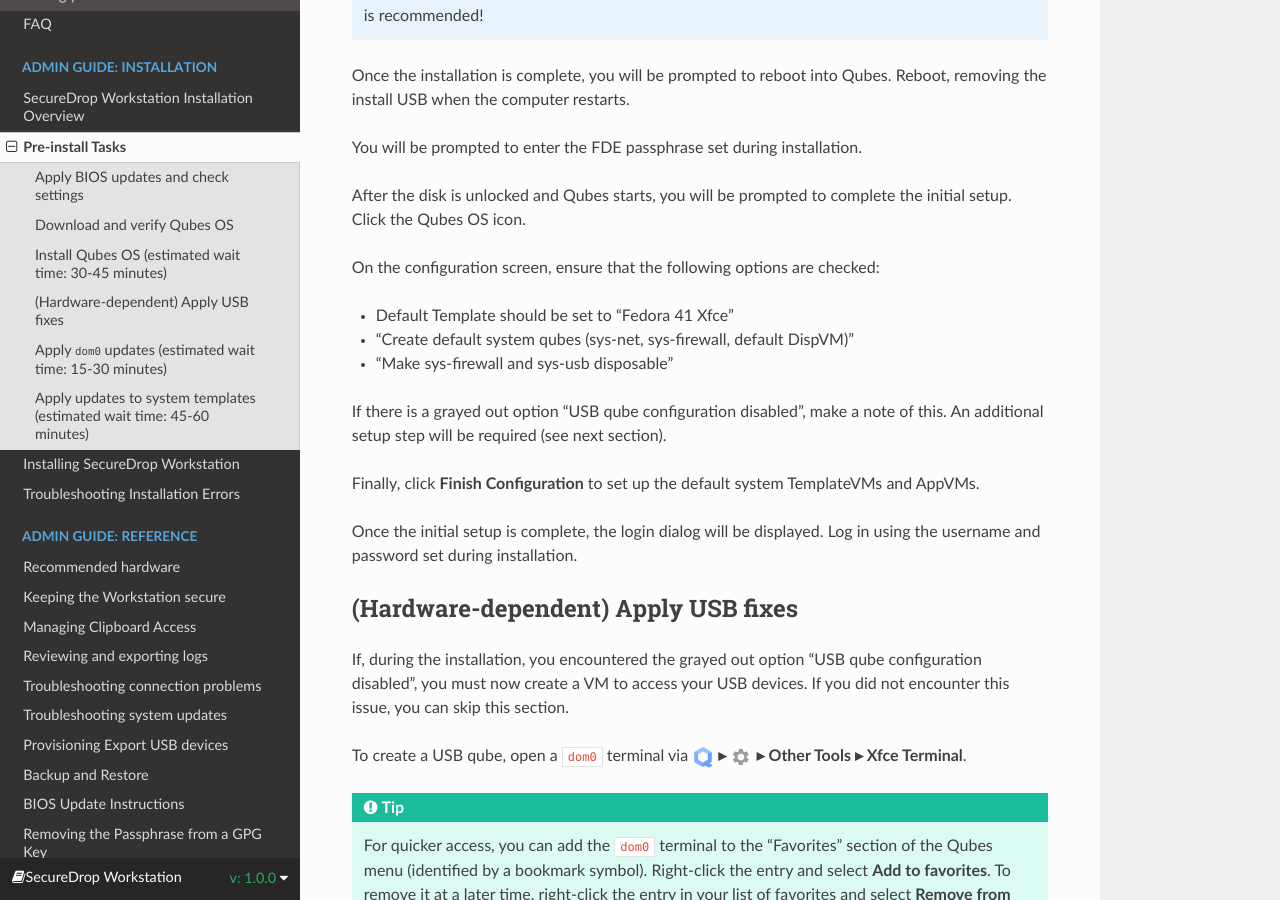
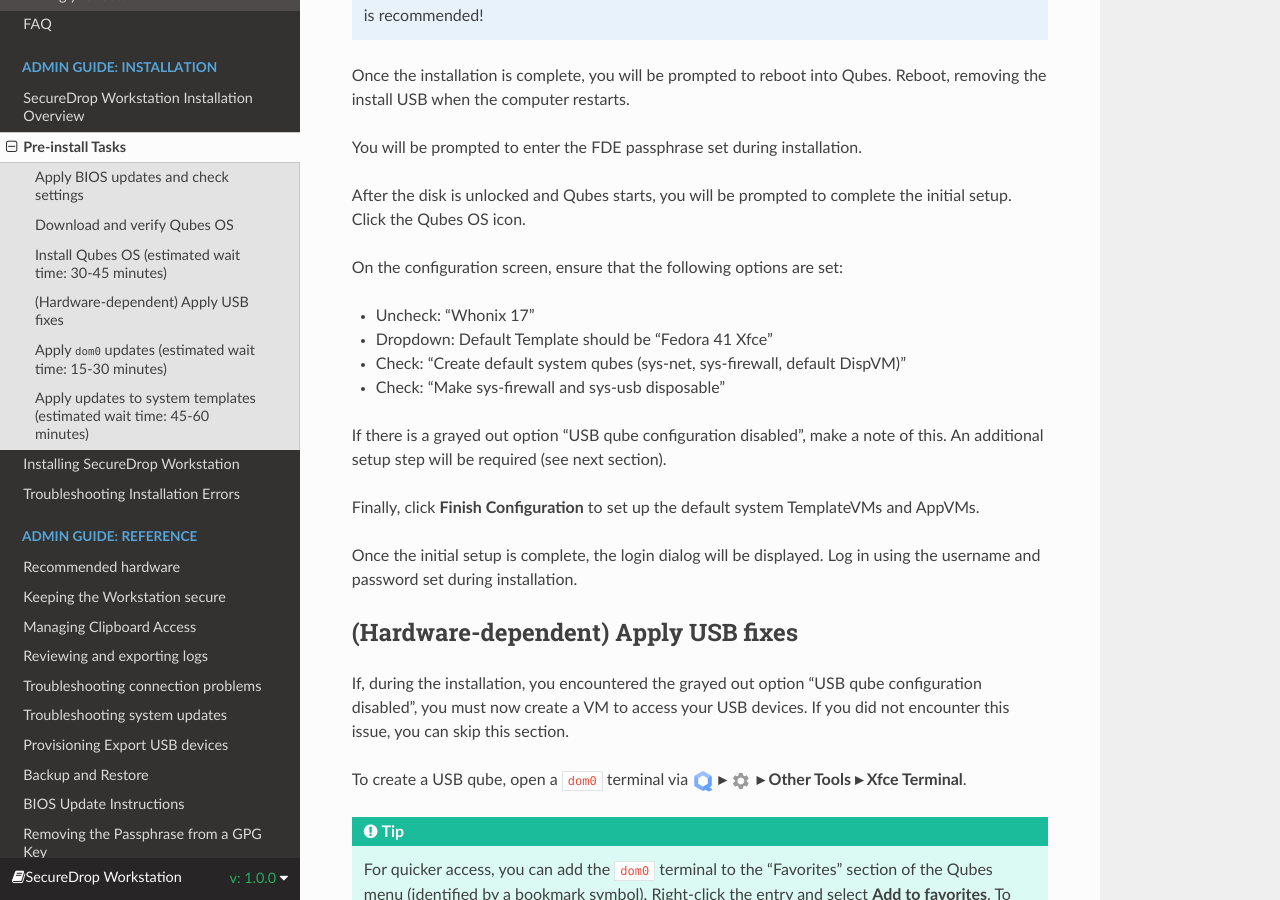
Before and after one commit to freedomofpress/securedrop-workstation-docs, a Sphinx documentation site: the page built from docs/admin/install/prepare.rst, in a window 1280 px wide and 900 px high, scrolled down 2551 px. Built offline with Sphinx 7.4.7 and the Read the Docs theme 3.1.0, drawn with Linux system fonts in a browser that asks for light colours.

Commit message:
List Whonix

```diff
--- a/docs/admin/install/prepare.rst
+++ b/docs/admin/install/prepare.rst
@@ -97,11 +97,12 @@
 
 After the disk is unlocked and Qubes starts, you will be prompted to complete the initial setup. Click the Qubes OS icon.
 
-On the configuration screen, ensure that the following options are checked:
+On the configuration screen, ensure that the following options are set:
 
-- Default Template should be set to "Fedora 41 Xfce"
-- "Create default system qubes (sys-net, sys-firewall, default DispVM)"
-- "Make sys-firewall and sys-usb disposable"
+- Uncheck: "Whonix 17"
+- Dropdown: Default Template should be "Fedora 41 Xfce"
+- Check: "Create default system qubes (sys-net, sys-firewall, default DispVM)"
+- Check: "Make sys-firewall and sys-usb disposable"
 
 If there is a grayed out option "USB qube configuration disabled", make a note of this. An additional setup step will be required (see next section).
 
```
